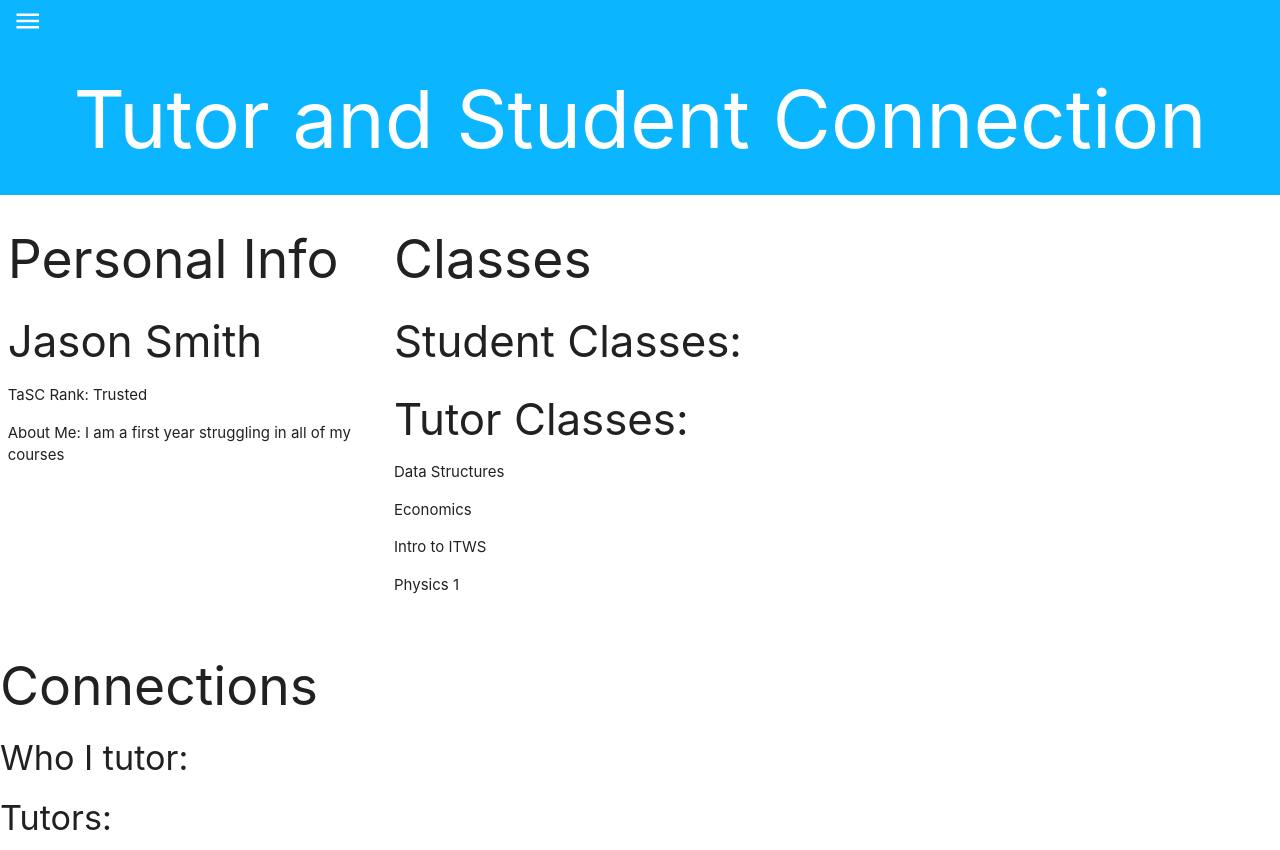
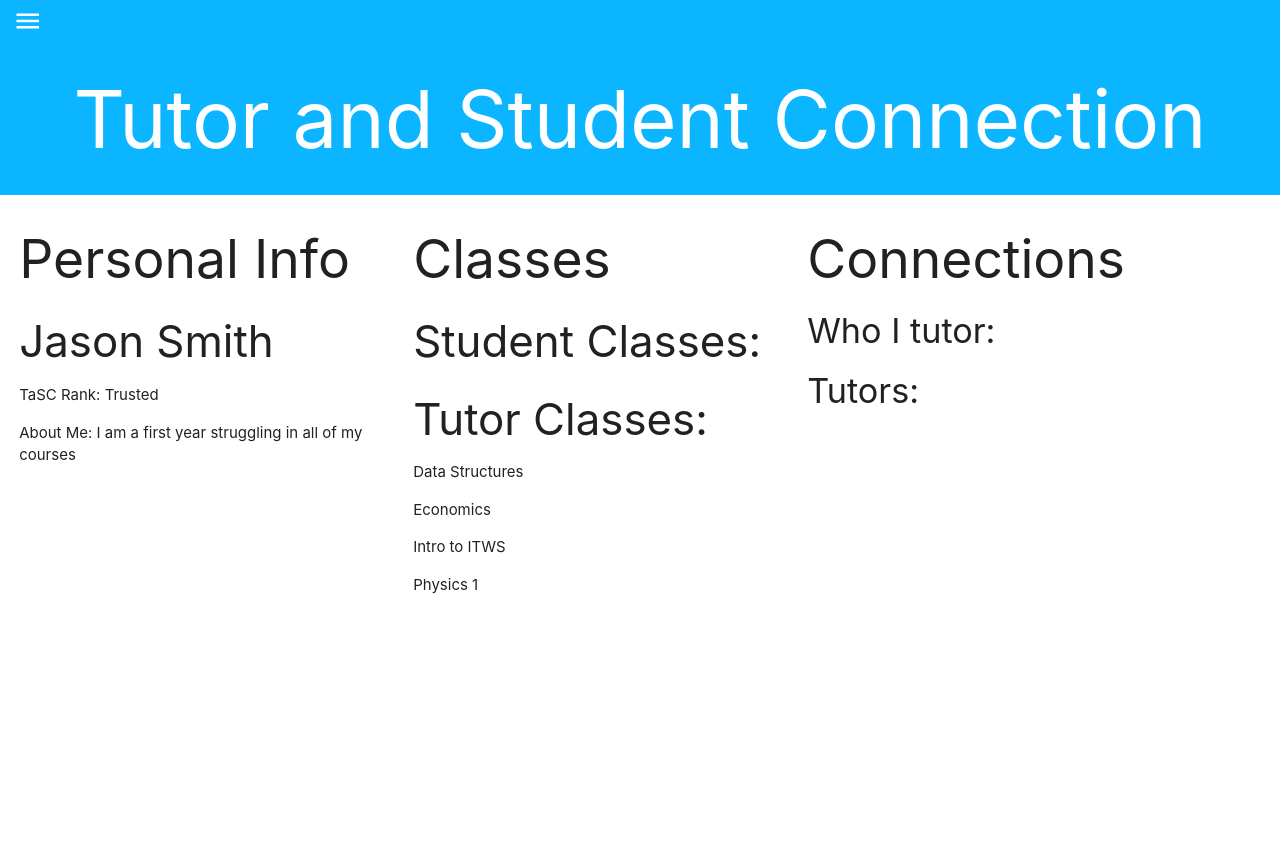
Before and after one commit to jonathankopp/Tutor-and-Student-Connection-TaSC-, a PHP site: page /profile.php in a window 1280 px wide. After the commit the page ends 594 px from the top, so only its background shows below. Run offline with PHP 8.4, Linux system fonts and the light colour scheme; a user stored in the database is signed in; data comes from the database, SQL or seed files in the repository.

Commit message:
padding and stuff

```diff
--- a/Resources/style.css
+++ b/Resources/style.css
@@ -71,7 +71,7 @@ section {
 }
 
 .posts ul {
-	padding:5%;
+	padding:2%;
 	margin:1%;
 	border-bottom: 1px solid grey;
 
@@ -87,17 +87,18 @@ section {
 
 .wrapperForum {
 	display: grid;
-	grid-template-columns: 75% 29%
+	grid-template-columns: 75% 29%;
 	grid-gap: 1px;
+
 }
 .wrapperProfile{
 	display: grid;
-	grid-template-columns: 30% 69%;
+	grid-template-columns: 30% 30% 30%;
 	grid-gap: 10px;
 }
 
 .box{
-	padding-left: 2%;
+	padding-left: 5%;
 }
 .left {
   font-size: 100%;
--- a/profile.php
+++ b/profile.php
@@ -214,6 +214,7 @@
         </div>
     </div>
 	<div class="connections">
+    <div class="box">
         <h2> Classes </h2>
         <?php
 
@@ -246,9 +247,10 @@
 
 
         ?>
-
     </div>
-	<div class="connections">
+    </div>
+  <div class="box">
+    <div class="connections">
 		<h2> Connections </h2>
 
 			<?php
@@ -355,7 +357,8 @@
 			?>
 
 		</div>
-	</div>
+  </div>
+  </div>
 
 </body>
 
```
